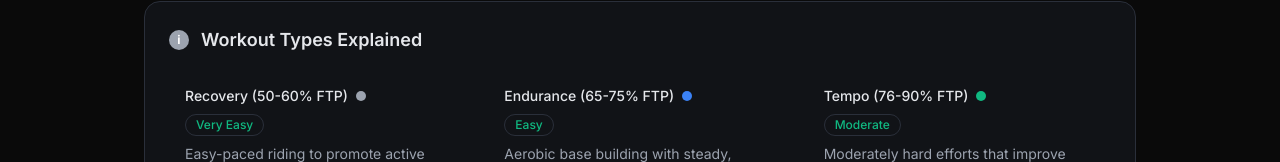
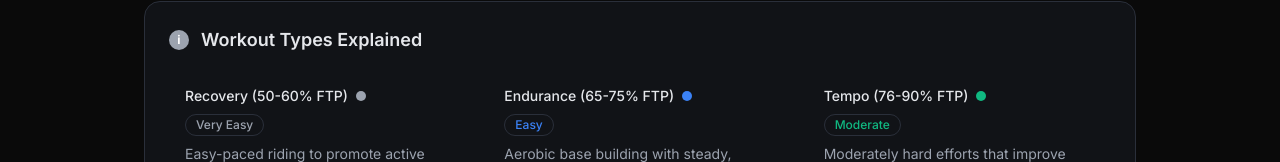
Before and after one commit to giulioGranata/WorkoutBuilder, a React (Vite) app: page / in a window 1280 px wide. Shown: the part 638-800 px from the top of the page. Built offline with nearby package versions, Linux system fonts and the light colour scheme.

Commit message:
fix: update badge styling in WorkoutTypes component to use dynamic color based on zone

```diff
--- a/src/components/WorkoutTypes.tsx
+++ b/src/components/WorkoutTypes.tsx
@@ -46,7 +46,10 @@ export default function WorkoutTypes() {
                   />
                 </div>
                 <Badge variant="outline">
-                  <span className="rounded-full text-xs font-medium text-[--accent-solid]">
+                  <span
+                    className={`rounded-full text-xs font-medium`}
+                    style={{ color: ZONE_COLORS[key] }}
+                  >
                     {DIFFICULTY[key]}
                   </span>
                 </Badge>
```
